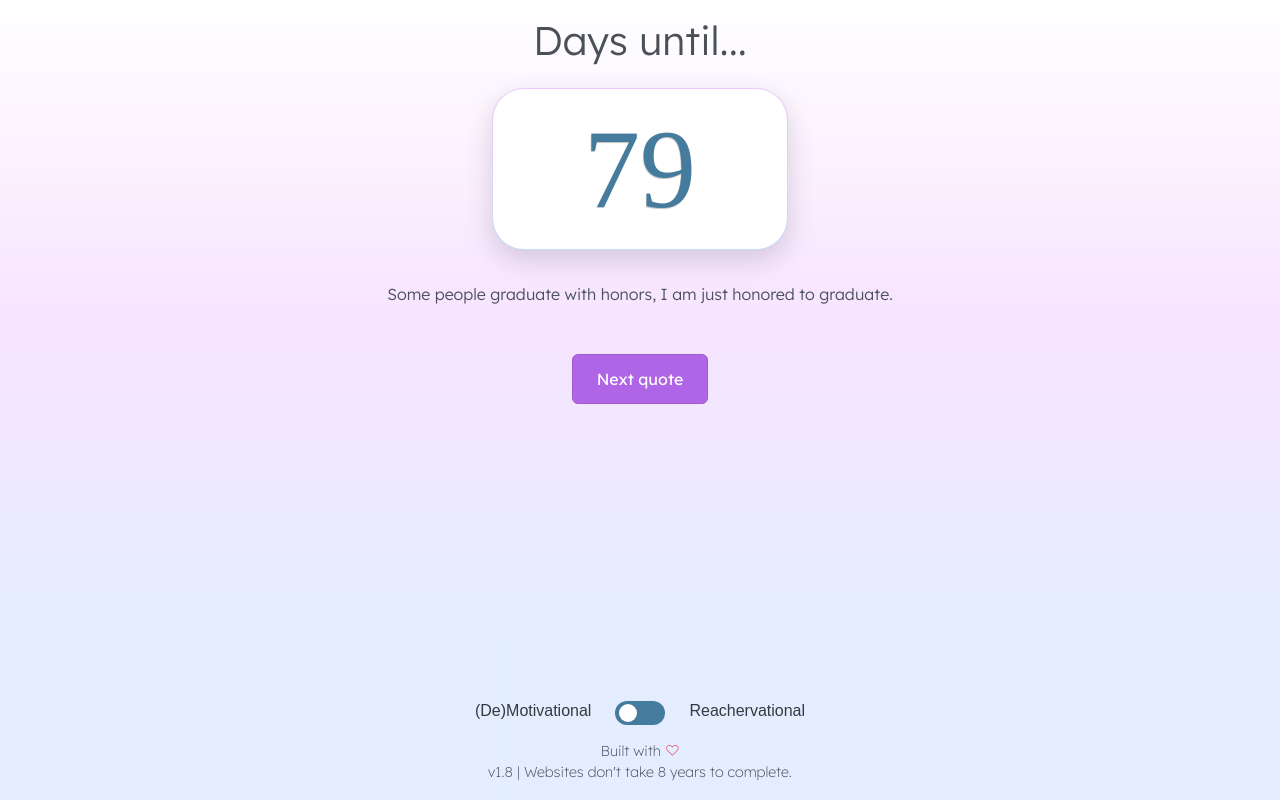
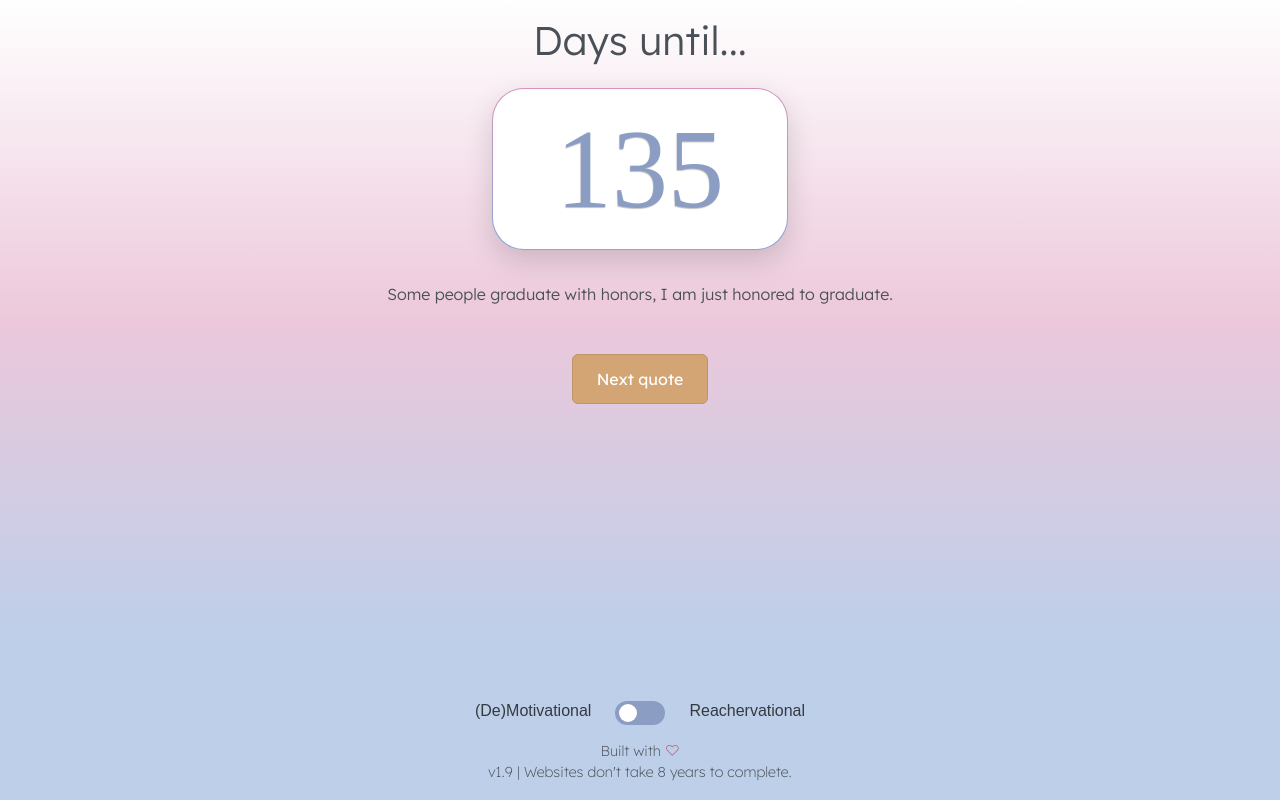
Before and after one commit to bryanleonard/daycounter, a React (Create React App) app: page / in a window 1280 px wide. Built offline with nearby package versions, Linux system fonts and the light colour scheme; a web font is replaced by a local one.

Commit message:
New date and color scheme.

```diff
--- a/src/App.js
+++ b/src/App.js
@@ -11,7 +11,7 @@ function App() {
     setIsToggled(val);
   }
 
-  const dDay = new Date('05/05/2025');
+  const dDay = new Date('06/30/2025');
 
   return (
     <div className="app wrapper">
@@ -30,7 +30,7 @@ function App() {
         <ul className={`list-unstyled mb-0`}>
           <li className={`mb-3`}><Toggler isToggled={isToggled} onToggle={handleToggle} /></li>
           <li>Built with <span className={`heart`}>♡</span></li>
-          <li>v1.8 | Websites don't take 8 years to complete.</li>
+          <li>v1.9 | Websites don't take 8 years to complete.</li>
         </ul>
       </footer>
     </div>
--- a/src/App.scss
+++ b/src/App.scss
@@ -6,6 +6,8 @@ body {
 	margin: 0;
 	padding: 0;
 }
+
+
 
 body {
 	font-family: "Lexend", "Roboto", "Oxygen", -apple-system, BlinkMacSystemFont,
--- a/src/_variables.scss
+++ b/src/_variables.scss
@@ -20,17 +20,17 @@ $white-transparent: rgba(255, 255, 255, 0.5);
 $black-transparent: rgba(0, 0, 0, 0.5);
 
 $heart-red: #e63946;
-$calm-blue: #457b9d;
+$calm-blue: #8b9dc3;
 
-$btn-primary-bg: #b065e6;
+$btn-primary-bg: #d4a574;
 $btn-primary-hover-bg: color-mix(in srgb, $btn-primary-bg 80%, black 20%);
 $btn-primary-active-bg: color-mix(in srgb, $btn-primary-bg 70%, black 30%);
 $btn-primary-text: #ffffff;
 $btn-primary-border: color-mix(in srgb, $btn-primary-bg 90%, black 10%);
 
-$white-rgba: rgba(255, 255, 255, 1) 0%;
-$purple-rgba: rgba(240, 200, 255, 0.5) 40%;
-$blue-rgba: rgba(200, 220, 255, 0.5) 80%;
+$white-rgba: rgba(255, 255, 255, 0.6) 0%;
+$purple-rgba: rgba(217, 145, 183, 0.5) 40%;
+$blue-rgba: rgba(135, 167, 216, 0.55) 80%;
 
-$purple100-rgba: rgba(240, 200, 255, 1);  // Soft pinkish-purple
-$blue100-rgba: rgba(200, 220, 255, 1);  // Soft blue
+$purple100-rgba: rgba(217, 145, 183, 1);  // Dusty rose
+$blue100-rgba: rgba(135, 167, 216, 1);  // Soft periwinkle
```
